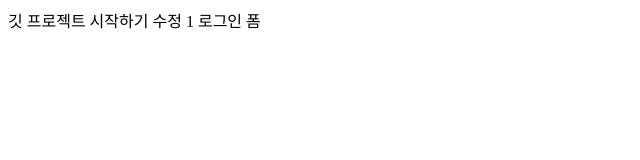
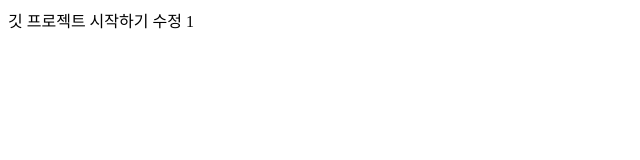
Before and after one commit to asp4303/tistory, a plain HTML site: page index.html in a window 1280 px wide. Shown: the full height of the page, 0-640 px from the left. Drawn offline with Linux system fonts and the light colour scheme.

Commit message:
다시 수정

```diff
--- a/index.html
+++ b/index.html
@@ -8,6 +8,5 @@
 <body>
     깃 프로젝트 시작하기
     수정 1
-    로그인 폼
 </body>
 </html>
```
